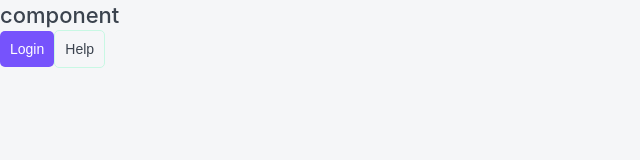
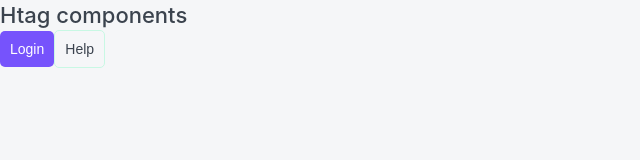
Before and after one commit to vladimirovsk/BitCodersNext, a Next.js app: page / in a window 1280 px wide. Shown: the top 160 px of the page, without its empty margins (0-640 px from the left). Built offline with nearby package versions, Linux system fonts and the light colour scheme.

Commit message:
add Jenkinsfile

```diff
--- a/pages/index.tsx
+++ b/pages/index.tsx
@@ -3,7 +3,7 @@ import {Button, Htag} from '../component';
 export default function Home():JSX.Element {
   return (
     <>
-      <Htag tag ='h2' >component</Htag>
+      <Htag tag ='h2' >Htag components</Htag>
         <Button appearance='primary' className="test">Login</Button>
         <Button appearance='ghost'>Help</Button>
     </>
```
